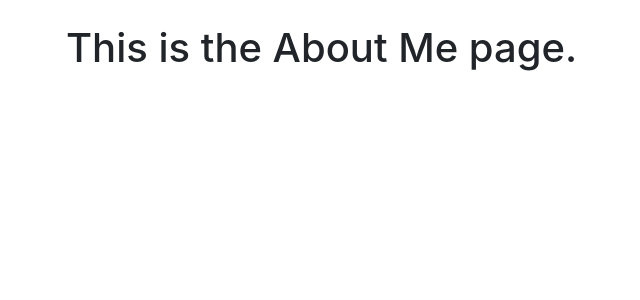
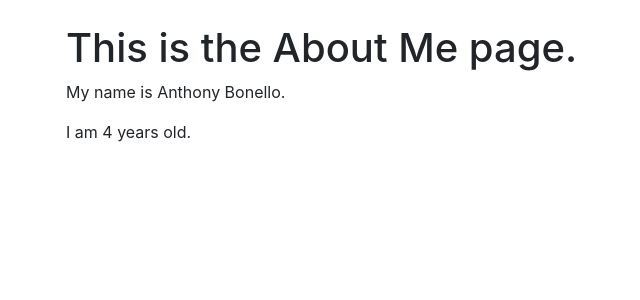
Before and after one commit to abonello/django_todo_project01, a Django app: page /about/ in a window 1280 px wide. Shown: the part 56-356 px from the top of the page, without its empty margins (19-659 px from the left). Run offline with Django 3.2, Linux system fonts and the light colour scheme; some libraries are stand-ins or nearby versions.

Commit message:
Explore use of context dictionary

```diff
--- a/my_app/todo_list/templates/about.html
+++ b/my_app/todo_list/templates/about.html
@@ -4,4 +4,6 @@
 
 {% block content %}
     <h1>This is the About Me page.</h1>
+    <p>My name is {{ name }}.</p>
+    <p>I am {{ number }} years old.</p>
 {% endblock %}
--- a/my_app/todo_list/views.py
+++ b/my_app/todo_list/views.py
@@ -4,4 +4,7 @@ def home(request):
     return render(request, 'home.html', {})
 
 def about(request):
-    return render(request, 'about.html', {})
+    my_name = "Anthony Bonello"
+    number = 2 + 2
+    context = {'name': my_name, 'number': number}
+    return render(request, 'about.html', context)
```
Also changed, not shown: README.md.
